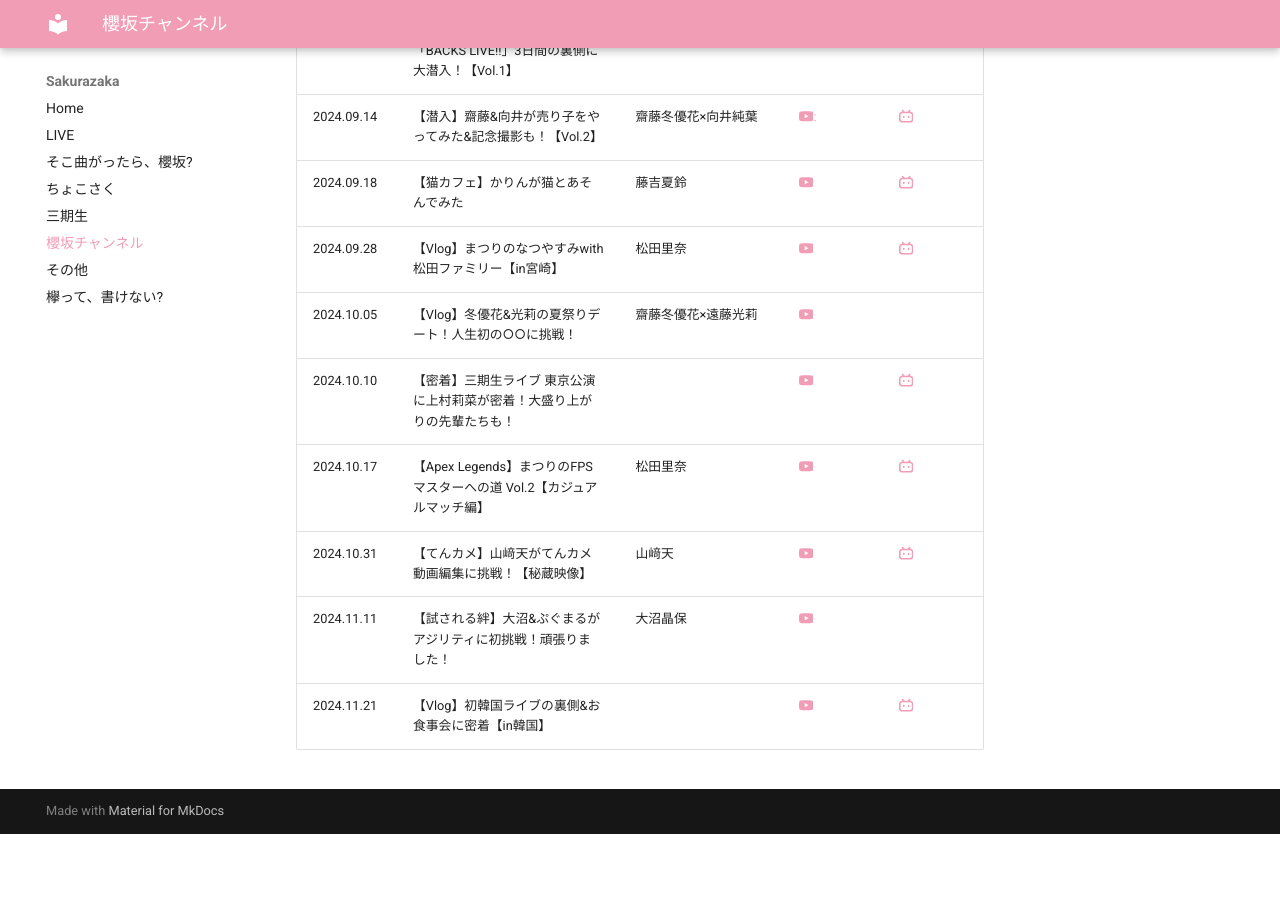
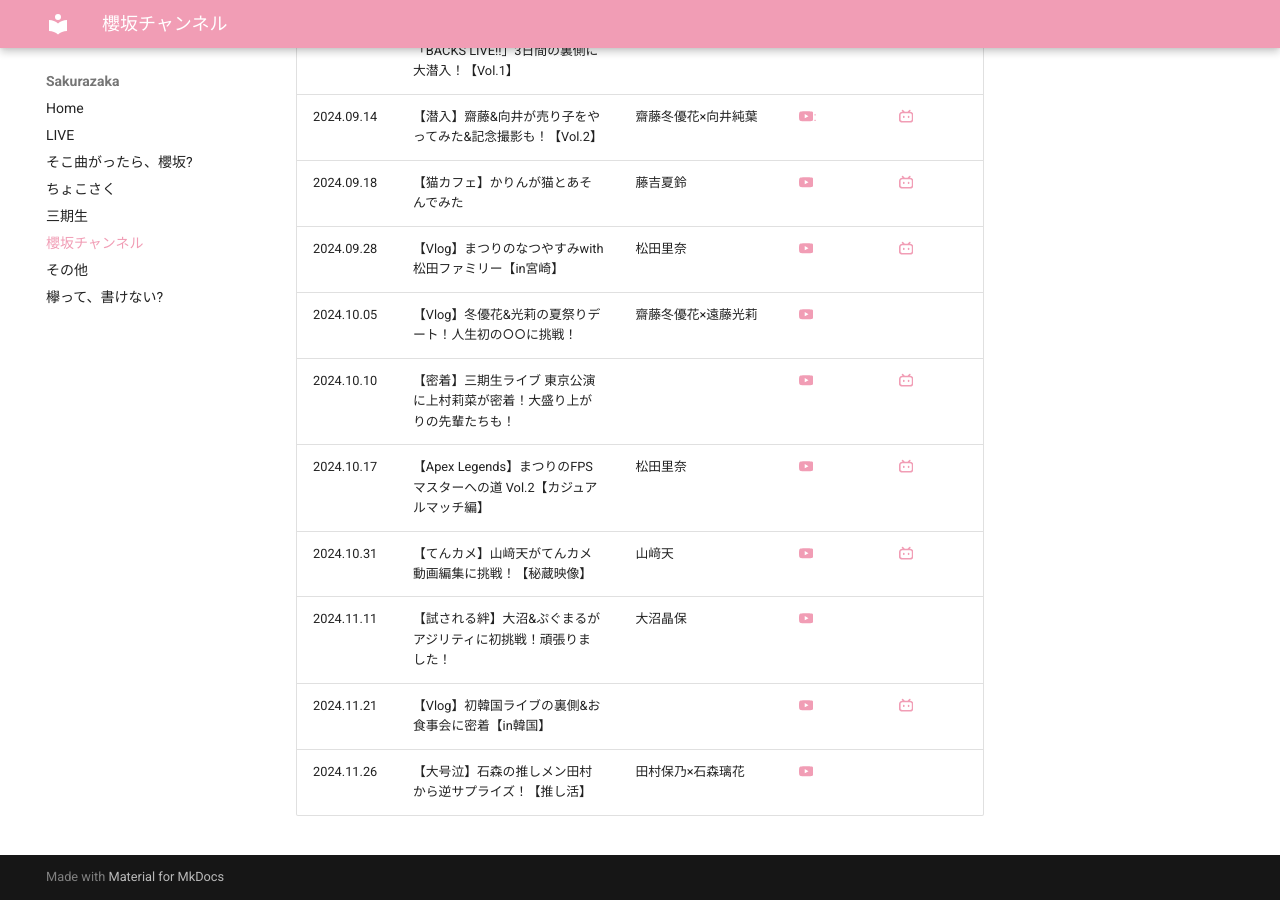
Before and after one commit to aki-192/sakura, an MkDocs documentation site: the page built from docs/yt-channel.md, in a window 1280 px wide and 900 px high, scrolled down 5868 px. Built offline with MkDocs 1.6.1 and Material for MkDocs 9.7.7, drawn with Linux system fonts in a browser that asks for light colours; before the commit the page ends 6702 px from its top, so only the background shows below that.

Commit message:
Update yt-channel.md

```diff
--- a/docs/yt-channel.md
+++ b/docs/yt-channel.md
@@ -83,3 +83,4 @@ title: 櫻坂チャンネル
 | 2024.10.31 | 【てんカメ】山﨑天がてんカメ動画編集に挑戦！【秘蔵映像】 | 山﨑天 | [:simple-youtube:](https://www.youtube.com/watch?v=dtqgZ1aq_UU) | [:simple-bilibili:](https://www.bilibili.com/video/BV1BmSyYpEJv/) |
 | 2024.11.11 | 【試される絆】大沼&ぷぐまるがアジリティに初挑戦！頑張りました！ | 大沼晶保  | [:simple-youtube:](https://www.youtube.com/watch?v=jntVuohcbaY) | |
 | 2024.11.21 | 【Vlog】初韓国ライブの裏側&お食事会に密着【in韓国】 | | [:simple-youtube:](https://www.youtube.com/watch?v=hxGBWgFuKeI) | [:simple-bilibili:](https://www.bilibili.com/video/BV1gqBqYoE1J/) |
+| 2024.11.26 | 【大号泣】石森の推しメン田村から逆サプライズ！【推し活】 | 田村保乃×石森璃花 | [:simple-youtube:](https://www.youtube.com/watch?v=Sd0O_GW19nM) | |
```
